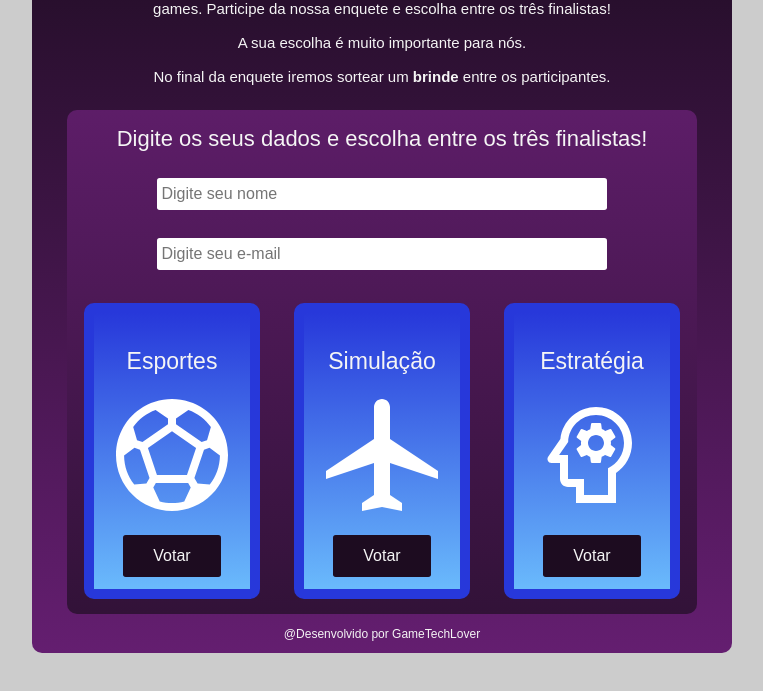
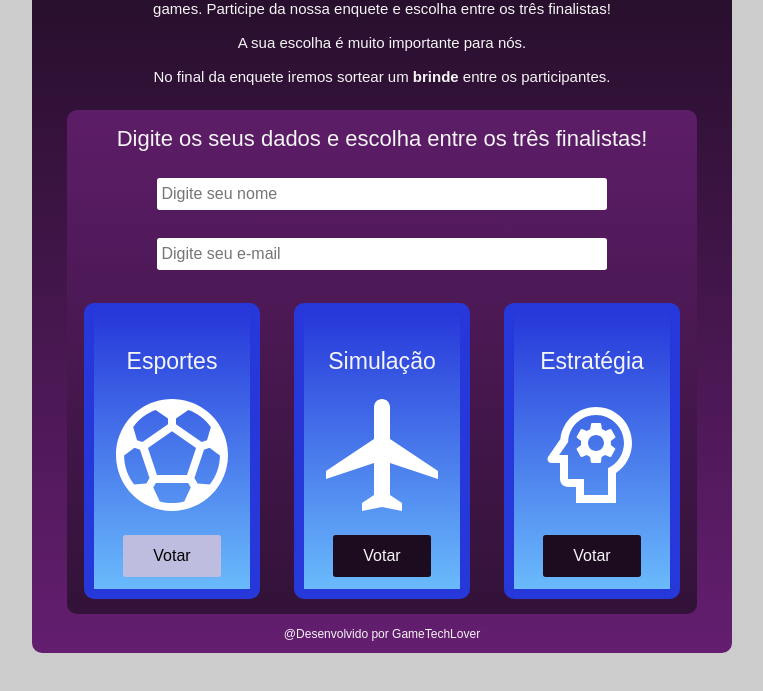
Before and after one commit to kauanzin222/Projeto-Enquete, a plain HTML site: page index.html in a window 1280 px wide. In both pictures the pointer is over the button 429 px from the left and 656 px from the top of the page. Shown: the part 101-792 px from the top of the page, without its empty margins (258-1021 px from the left). Drawn offline with Linux system fonts and the light colour scheme.

Commit message:
closes #9 - Evento hover button e de input

```diff
--- a/style.css
+++ b/style.css
@@ -14,6 +14,12 @@ button {
     font-size: 1rem;
 }
 
+button:hover {
+    background-color: #bfbddf;
+    color: #000000;
+    cursor: pointer;
+}
+
 input {
     width: 70%;
     margin-bottom: 1.75rem;
@@ -24,6 +30,10 @@ input {
     color: #1D0C20;
     font-size: 1rem;
     padding: 0.31rem;
+}
+
+input:hover {
+    cursor: text;
 }
 
 input:focus {
```
